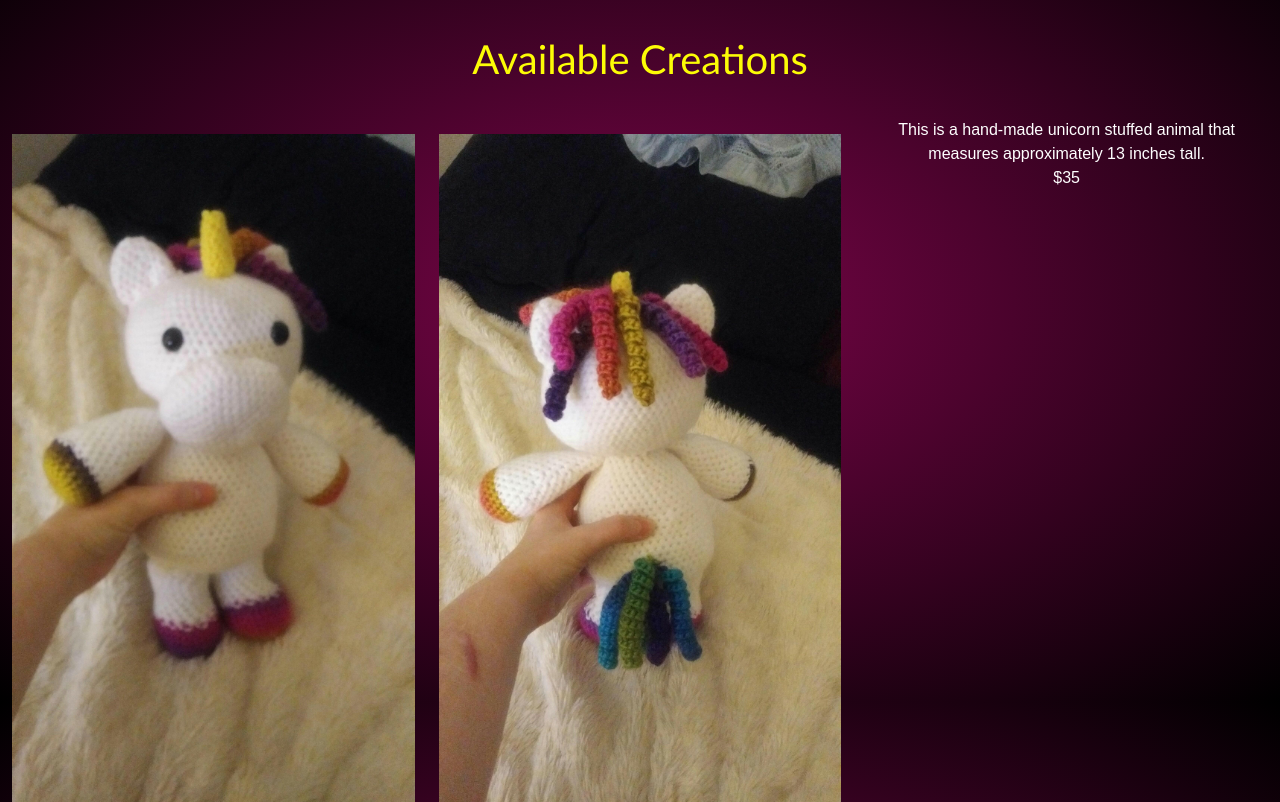
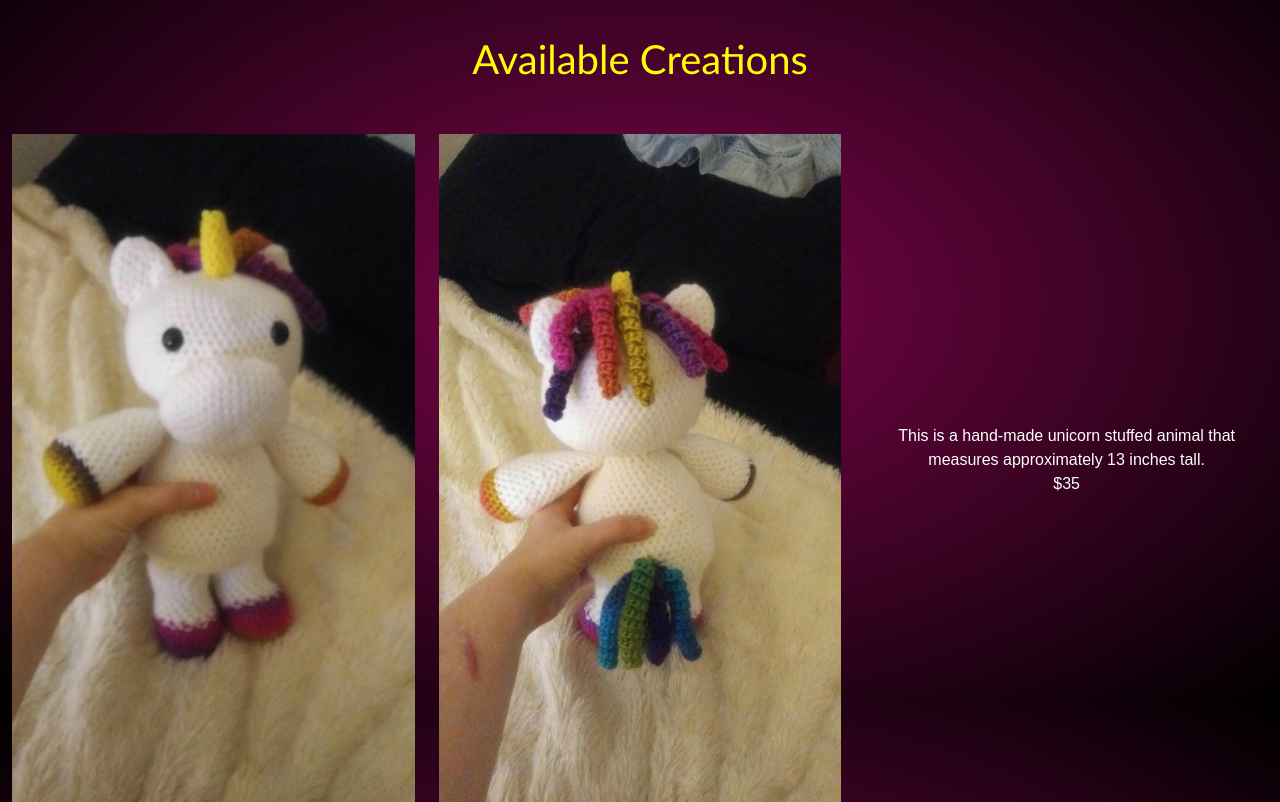
Before and after one commit to AlanaRosen/portfolio_website_python, a Flask app: page /crochet in a window 1280 px wide. Shown: the part 98-900 px from the top of the page. Run offline with Flask 2, Linux system fonts and the light colour scheme; some libraries are stand-ins or nearby versions.

Commit message:
fix text alignment in AC

```diff
--- a/templates/crochet/available_creations.html
+++ b/templates/crochet/available_creations.html
@@ -11,7 +11,7 @@
   <h1>Available Creations</h1>
   <!-- Commented out all modal references until I can get the layout right. -->
   <div class="container-fluid"> <!--allows columns (text or image) to expand or shrink with screen-->
-    <div class="row"> <!--groups together the two images, description, and price-->
+    <div class="row align-items-center"> <!--groups together the two images, description, and price-->
       <!-- <a data-toggle="modal" data-target="#modal_unicorn_front" href="/static/img/unicorn front.jpg"> -->
       <img src="/static/img/unicorn front.jpg" id="unicorn_front" class="col-md-4 mx-auto d-block pt-3"/>
       <!-- </a> -->
@@ -20,7 +20,7 @@
       <img src="/static/img/unicorn back.jpg" id="unicorn_back" class="col-md-4 mx-auto d-block pt-3"/>
       <!-- </a> -->
 
-      <div class="col-md-4 align-middle" id="description_price"> <!--defines the container size of the text and when to change layout for smaller screen-->
+      <div class="col-md-4" id="description_price"> <!--defines the container size of the text and when to change layout for smaller screen-->
         This is a hand-made unicorn stuffed animal that measures approximately 13 inches tall.<br>
         $35
       </div>
```
